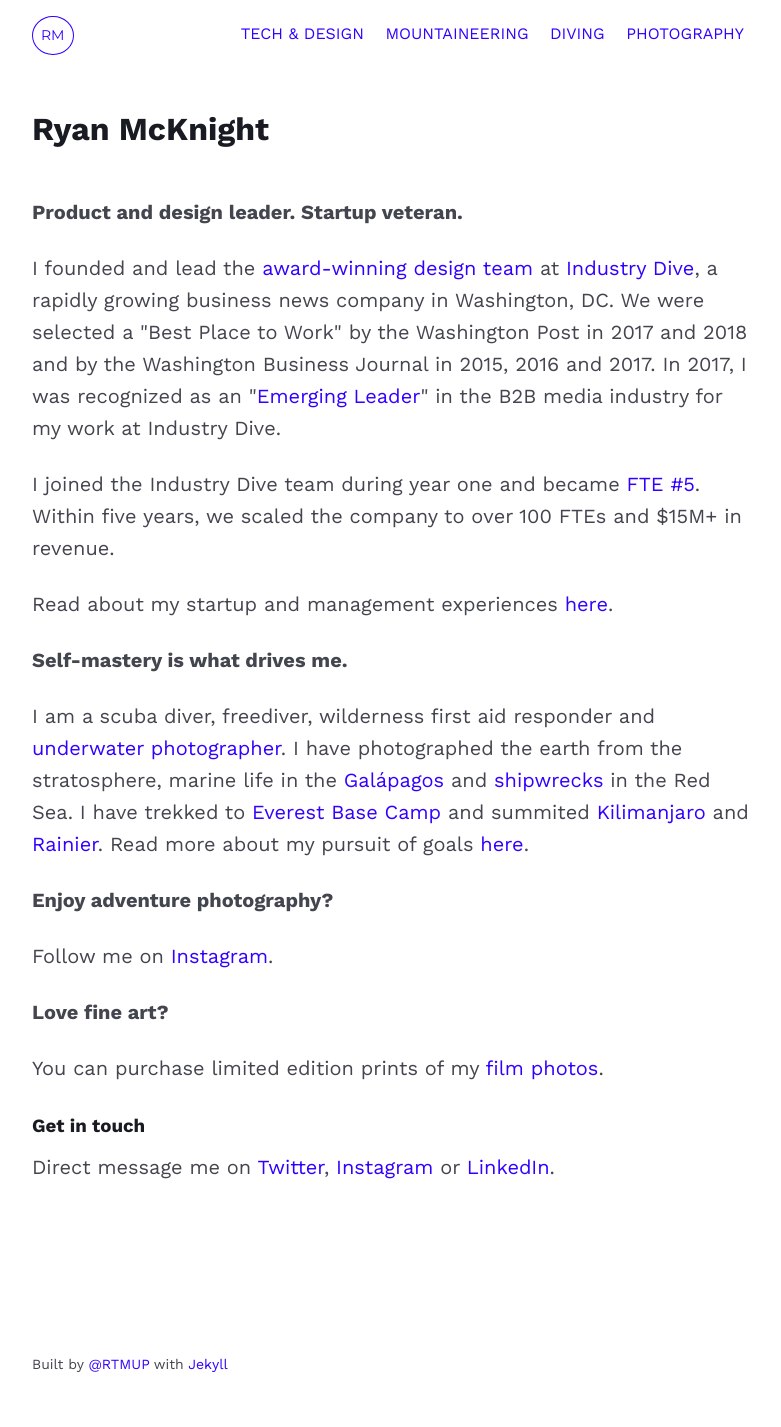
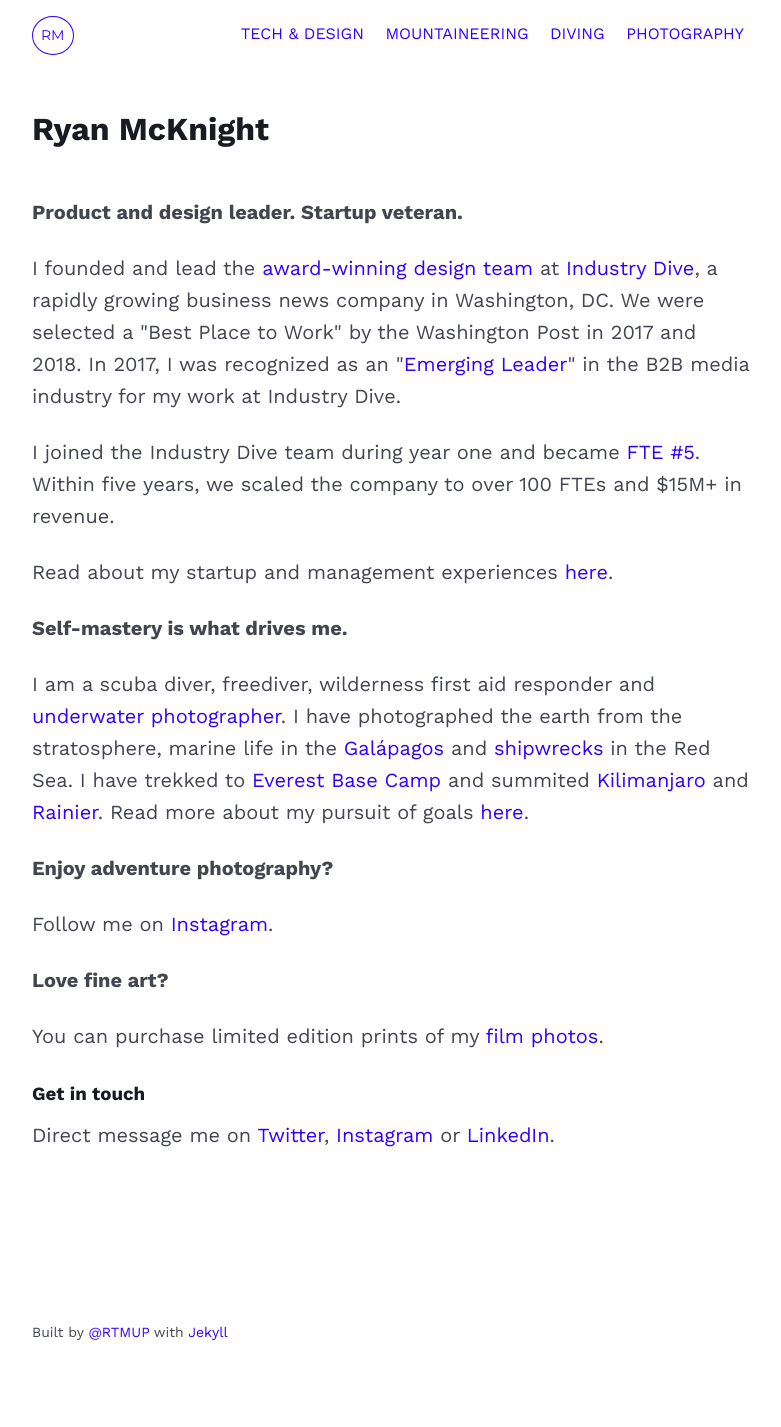
Before and after one commit to mcknightlabs/rtmup, a Jekyll site: the page built from index.html, in a window 1280 px wide. Shown: the whole page, without its empty margins (248-1029 px from the left). Built offline with Jekyll 4.4.1, drawn with Linux system fonts in a browser that asks for light colours; after the commit the page ends 1395 px from its top, so only the background shows below that.

Commit message:
updates home page

```diff
--- a/index.html
+++ b/index.html
@@ -8,7 +8,9 @@
 
 <p><strong>Product and design leader. Startup veteran.</strong></p>
 
-<p>I founded and lead the <a href="https://www.industrydive.com/news/post/honoring-industry-dives-award-winning-design-leader/">award-winning</a> <a href="https://design.industrydive.com/">design team</a> at <a href="https://www.industrydive.com/">Industry Dive</a>, a rapidly growing business news company in Washington, DC. We were selected a "Best Place to Work" by the Washington Post in 2017 and 2018 and by the Washington Business Journal in 2015, 2016 and 2017. In 2017, I was recognized as an "<a href="http://www.siia.net/bims/SPECIAL-PROGRAMS/Emerging-Leader-Awards">Emerging Leader</a>" in the B2B media industry for my work at Industry Dive.<p>
+<p>I founded and lead the <a href="https://www.industrydive.com/news/post/honoring-industry-dives-award-winning-design-leader/">award-winning</a> <a href="https://design.industrydive.com/">design team</a> at <a href="https://www.industrydive.com/">Industry Dive</a>, a rapidly growing business news company in Washington, DC. We were selected a "Best Place to Work" by the Washington Post in 2017 and 2018.
+
+In 2017, I was recognized as an "<a href="http://www.siia.net/bims/SPECIAL-PROGRAMS/Emerging-Leader-Awards">Emerging Leader</a>" in the B2B media industry for my work at Industry Dive.<p>
 
 <p>I joined the Industry Dive team during year one and became <a href="{{ site.github.url }}/tech/2018/02/05/startupjob">FTE #5</a>. Within five years, we scaled the company to over 100 FTEs and $15M+ in revenue.</p>
 
```
